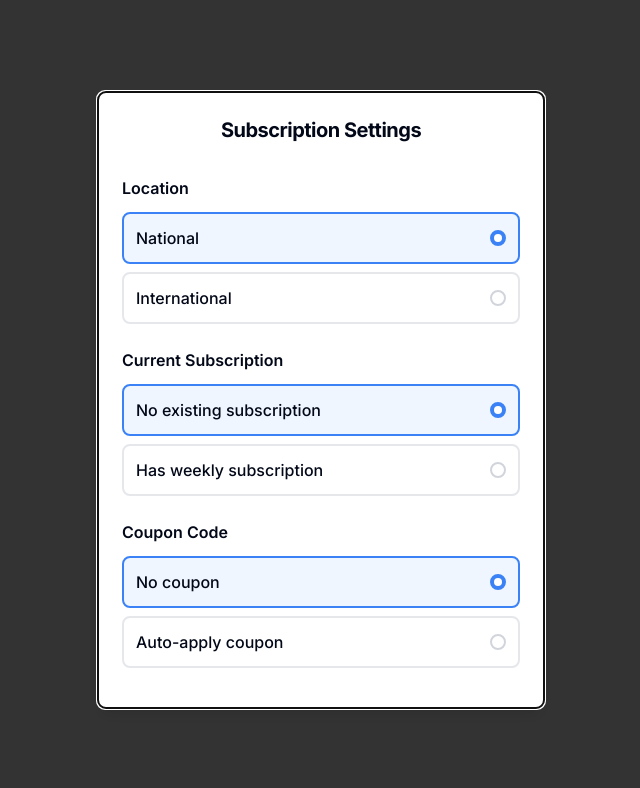
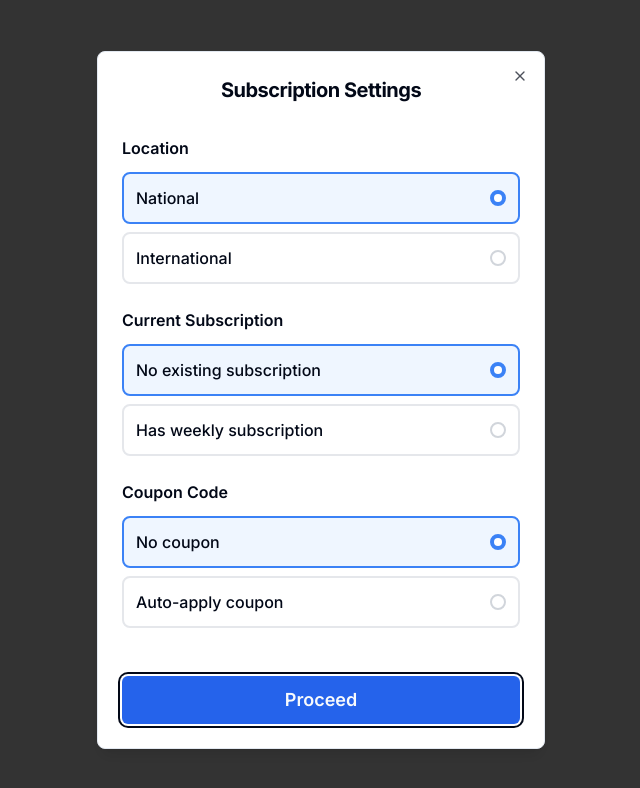
Before and after one commit to source4400/nation-checkout-flow, a React (Vite) app: page / in a window 1280 px wide. Shown: the top 788 px of the page, without its empty margins (319-959 px from the left). Built offline with nearby package versions, Linux system fonts and the light colour scheme.

Commit message:
Fix: Add "Proceed" button to modal
The "Proceed" button was missing from the subscription settings modal, preventing users from continuing to the checkout page. This commit adds the button and ensures the modal's logic functions correctly.

```diff
--- a/src/components/CheckoutSettingsModal.tsx
+++ b/src/components/CheckoutSettingsModal.tsx
@@ -30,13 +30,13 @@ const CheckoutSettingsModal = ({ isOpen, onSettingsConfirm }: CheckoutSettingsMo
 
   return (
     <Dialog open={isOpen}>
-      <DialogContent className="sm:max-w-md [&>button]:hidden">
+      <DialogContent className="sm:max-w-md">
         <DialogHeader>
           <DialogTitle className="text-xl font-bold text-center">Subscription Settings</DialogTitle>
         </DialogHeader>
 
         <div className="space-y-6 py-4">
-          {/* International or National */}
+          {/* Location */}
           <div className="space-y-3">
             <Label className="text-base font-semibold">Location</Label>
             <div className="space-y-2">
@@ -70,7 +70,7 @@ const CheckoutSettingsModal = ({ isOpen, onSettingsConfirm }: CheckoutSettingsMo
             </div>
           </div>
 
-          {/* Weekly Subscription */}
+          {/* Current Subscription */}
           <div className="space-y-3">
             <Label className="text-base font-semibold">Current Subscription</Label>
             <div className="space-y-2">
@@ -139,12 +139,14 @@ const CheckoutSettingsModal = ({ isOpen, onSettingsConfirm }: CheckoutSettingsMo
           </div>
         </div>
 
+        <div className="pt-4">
           <Button
             onClick={handleProceed}
             className="w-full h-12 text-lg font-semibold bg-blue-600 hover:bg-blue-700"
           >
             Proceed
           </Button>
+        </div>
       </DialogContent>
     </Dialog>
   );
```
Lines whose indentation alone changed are shown as unchanged.
